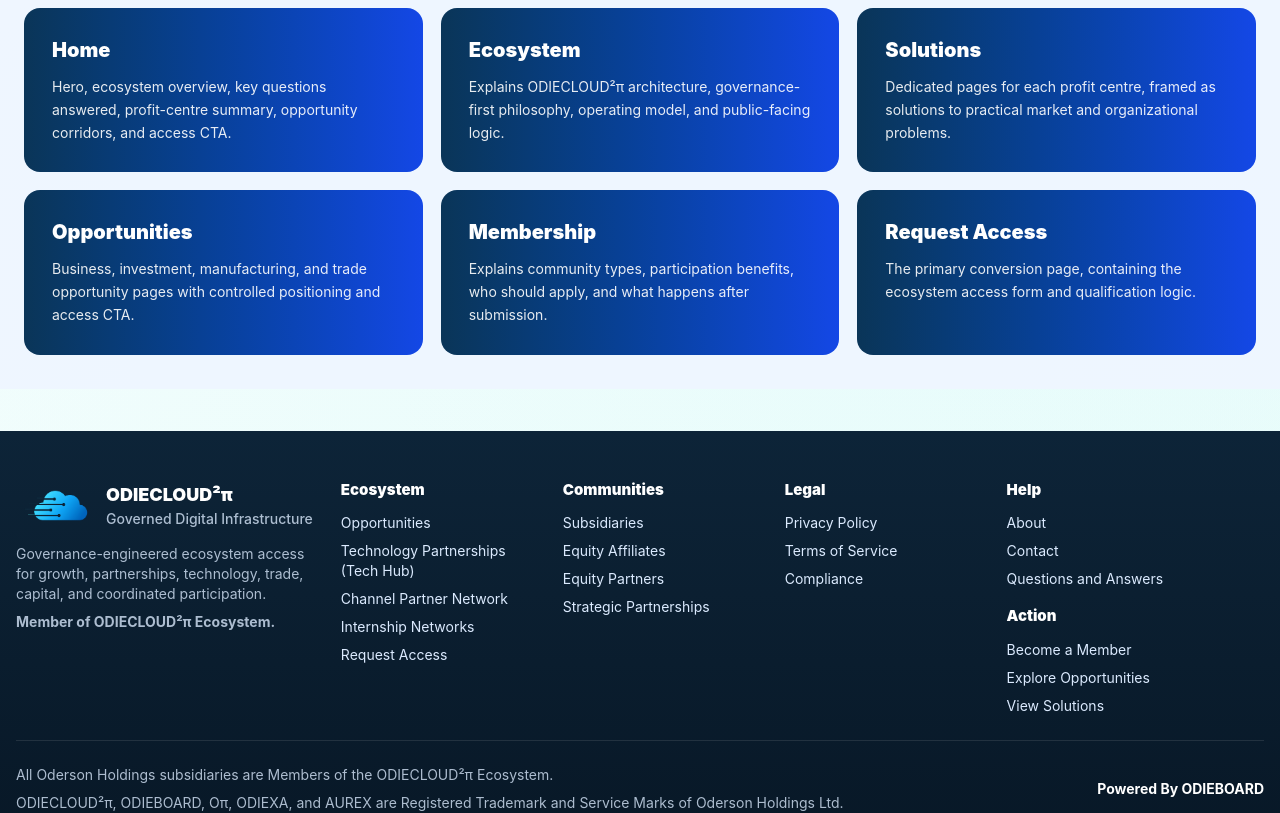
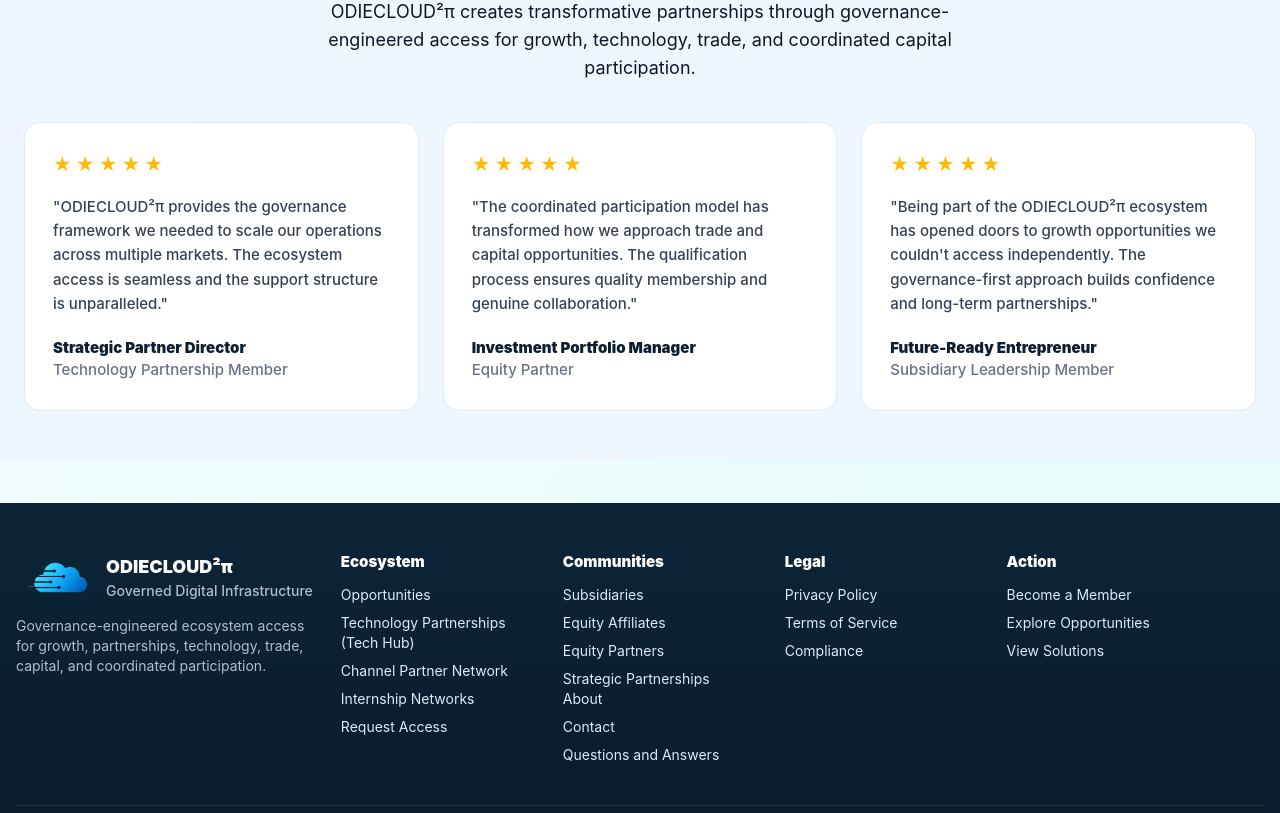
Before and after one commit to Montfort28/Odiecloud, a React (Vite) app: page / in a window 1280 px wide. Shown: the part 5728-6541 px from the top of the page. Built offline with nearby package versions, Linux system fonts and the light colour scheme.

Commit message:
new changes

```diff
--- a/src/components/Footer.jsx
+++ b/src/components/Footer.jsx
@@ -19,9 +19,6 @@
             <p className="text-blue-100/78 text-sm mb-2">
               Governance-engineered ecosystem access for growth, partnerships, technology, trade, capital, and coordinated participation.
             </p>
-            <p className="text-blue-100/78 text-sm m-0">
-              <strong>Member of ODIECLOUD²π Ecosystem.</strong>
-            </p>
           </div>
 
           {/* Ecosystem Links */}
@@ -41,6 +38,9 @@
             <a href="/#communities" className="block text-blue-100/78 text-sm mb-2 hover:text-white transition-colors">Equity Affiliates</a>
             <a href="/#communities" className="block text-blue-100/78 text-sm mb-2 hover:text-white transition-colors">Equity Partners</a>
             <a href="/#communities" className="block text-blue-100/78 text-sm hover:text-white transition-colors">Strategic Partnerships</a>
+            <a href="#about" className="block text-blue-100/78 text-sm mb-2 hover:text-white transition-colors">About</a>
+            <a href="/contact" className="block text-blue-100/78 text-sm mb-2 hover:text-white transition-colors">Contact</a>
+            <a href="/questions" className="block text-blue-100/78 text-sm mb-4 hover:text-white transition-colors">Questions and Answers</a>
           </div>
 
           {/* Networks Links */}
@@ -53,11 +53,6 @@
 
           {/* Help and Action Links Combined */}
           <div>
-            <h4 className="m-0 mb-3 text-base font-black text-white">Help</h4>
-            <a href="#about" className="block text-blue-100/78 text-sm mb-2 hover:text-white transition-colors">About</a>
-            <a href="/contact" className="block text-blue-100/78 text-sm mb-2 hover:text-white transition-colors">Contact</a>
-            <a href="/questions" className="block text-blue-100/78 text-sm mb-4 hover:text-white transition-colors">Questions and Answers</a>
-
             <h4 className="m-0 mb-3 text-base font-black text-white">Action</h4>
             <a href="/contact" className="block text-blue-100/78 text-sm mb-2 hover:text-white transition-colors">Become a Member</a>
             <a href="/#opportunities" className="block text-blue-100/78 text-sm mb-2 hover:text-white transition-colors">Explore Opportunities</a>
@@ -66,18 +61,21 @@
         </div>
 
         {/* Footer Bottom */}
-        <div className="border-t border-white/10 pt-6">
-          <div className="flex justify-between gap-4 flex-wrap text-blue-100/78 text-sm items-center">
+        <div className="border-t border-white/10 pt-8">
+          <div className="grid grid-cols-1 md:grid-cols-2 gap-8 text-blue-100/78 text-sm">
             <div>
-              <p className="text-blue-100/78 text-sm m-0 mb-2">
-                All Oderson Holdings subsidiaries are Members of the ODIECLOUD²π Ecosystem.
+              <p className="text-blue-100/78 text-sm m-0 mb-3">
+                Member of ODIECLOUD²π Ecosystem.
+              </p>
+              <p className="text-blue-100/78 text-sm m-0 mb-4 leading-relaxed">
+                ODIECLOUD²π, ODIEBOARD, Oπ, ODIEXA, and AUREX are Registered Trademark and Service Marks of Oderson Holdings Ltd.
               </p>
               <p className="text-blue-100/78 text-sm m-0">
-                ODIECLOUD²π, ODIEBOARD, Oπ, ODIEXA, and AUREX are Registered Trademark and Service Marks of Oderson Holdings Ltd.
+                © Copyright ODERSON Holdings Ltd. All Rights Reserved.
               </p>
             </div>
-            <div>
-              <strong className="text-white">Powered By ODIEBOARD</strong>
+            <div className="text-blue-100/78 text-sm m-0 flex items-center justify-end">
+              <p className="m-0">Powered By <strong className="text-white">ODIEBOARD</strong></p>
             </div>
           </div>
         </div>
--- a/src/components/sections/Sitemap.jsx
+++ b/src/components/sections/Sitemap.jsx
@@ -1,72 +1,68 @@
 const SitemapSection = () => {
-  const pages = [
+  const testimonials = [
     {
-      title: "Home",
-      description: "Hero, ecosystem overview, key questions answered, profit-centre summary, opportunity corridors, and access CTA."
+      rating: 5,
+      quote: "ODIECLOUD²π provides the governance framework we needed to scale our operations across multiple markets. The ecosystem access is seamless and the support structure is unparalleled.",
+      name: "Strategic Partner Director",
+      category: "Technology Partnership Member"
     },
     {
-      title: "Ecosystem",
-      description: "Explains ODIECLOUD²π architecture, governance-first philosophy, operating model, and public-facing logic."
+      rating: 5,
+      quote: "The coordinated participation model has transformed how we approach trade and capital opportunities. The qualification process ensures quality membership and genuine collaboration.",
+      name: "Investment Portfolio Manager",
+      category: "Equity Partner"
     },
     {
-      title: "Solutions",
-      description: "Dedicated pages for each profit centre, framed as solutions to practical market and organizational problems."
-    },
-    {
-      title: "Opportunities",
-      description: "Business, investment, manufacturing, and trade opportunity pages with controlled positioning and access CTA."
-    },
-    {
-      title: "Membership",
-      description: "Explains community types, participation benefits, who should apply, and what happens after submission."
-    },
-    {
-      title: "Request Access",
-      description: "The primary conversion page, containing the ecosystem access form and qualification logic."
+      rating: 5,
+      quote: "Being part of the ODIECLOUD²π ecosystem has opened doors to growth opportunities we couldn't access independently. The governance-first approach builds confidence and long-term partnerships.",
+      name: "Future-Ready Entrepreneur",
+      category: "Subsidiary Leadership Member"
     }
   ]
 
+  const StarRating = ({ rating }) => {
+    return (
+      <div className="flex gap-1 mb-4">
+        {[...Array(rating)].map((_, i) => (
+          <span key={i} className="text-amber-400 text-lg">★</span>
+        ))}
+      </div>
+    )
+  }
+
   return (
-    <section className="py-8.5 px-2 bg-blue-50/90">
+    <section className="py-12.5 px-2 bg-blue-50/90">
       <div className="container">
-        <div className="max-w-2xl mx-auto mb-7 text-center">
+        <div className="max-w-2xl mx-auto mb-10 text-center">
           <h2 className="m-0 mb-2.5 text-3xl md:text-4xl lg:text-5xl leading-tight -tracking-wider font-black text-[#0c1f32]">
-            Suggested sitemap blueprint
+            What ecosystem members value most
           </h2>
           <p className="m-0 text-muted text-base md:text-lg">
-            This public site should be built as a high-clarity conversion and qualification website, not just an informational brochure.
+            ODIECLOUD²π creates transformative partnerships through governance-engineered access for growth, technology, trade, and coordinated capital participation.
           </p>
         </div>
 
-        <div className="grid grid-cols-1 md:grid-cols-3 gap-4.5">
-          {pages.map((page, index) => (
+        <div className="grid grid-cols-1 md:grid-cols-3 gap-6">
+          {testimonials.map((testimonial, index) => (
             <div
               key={index}
-              className="relative overflow-hidden rounded-2xl transition-all duration-500 hover:-translate-y-4 hover:shadow-2xl cursor-pointer group bg-linear-to-r from-[#0a3558] to-blue-700"
+              className="relative overflow-hidden rounded-2xl transition-all duration-500 hover:-translate-y-2 hover:shadow-xl p-7 bg-white border border-blue-100"
               style={{
                 animation: `slideUp 0.6s ease-out ${index * 0.1}s both`
               }}
             >
-              {/* Hover background overlay */}
-              <div className="absolute inset-0 opacity-0 group-hover:opacity-100 transition-opacity duration-500"
-                style={{
-                  background: 'linear-gradient(to right, #1a5fa5, #3b9eff)'
-                }}
-              ></div>
+              <StarRating rating={testimonial.rating} />
 
-              {/* Glow effect on hover */}
-              <div className="absolute inset-0 opacity-0 group-hover:opacity-40 blur-xl transition-opacity duration-500"
-                style={{
-                  background: 'radial-gradient(circle at center, rgba(59, 130, 246, 0.5), transparent)'
-                }}
-              ></div>
+              <p className="m-0 mb-5 text-base text-gray-700 leading-relaxed font-medium">
+                "{testimonial.quote}"
+              </p>
 
-              <div className="relative z-10 p-7">
-                <h3 className="m-0 mb-3 text-xl font-black text-white group-hover:text-sky-200 transition-colors duration-300">
-                  {page.title}
-                </h3>
-                <p className="m-0 text-white/90 text-sm leading-relaxed group-hover:text-white transition-colors duration-300">
-                  {page.description}
+              <div>
+                <p className="m-0 text-base font-black text-[#0c1f32]">
+                  {testimonial.name}
+                </p>
+                <p className="m-0 text-base text-gray-500 font-medium">
+                  {testimonial.category}
                 </p>
               </div>
             </div>
```
